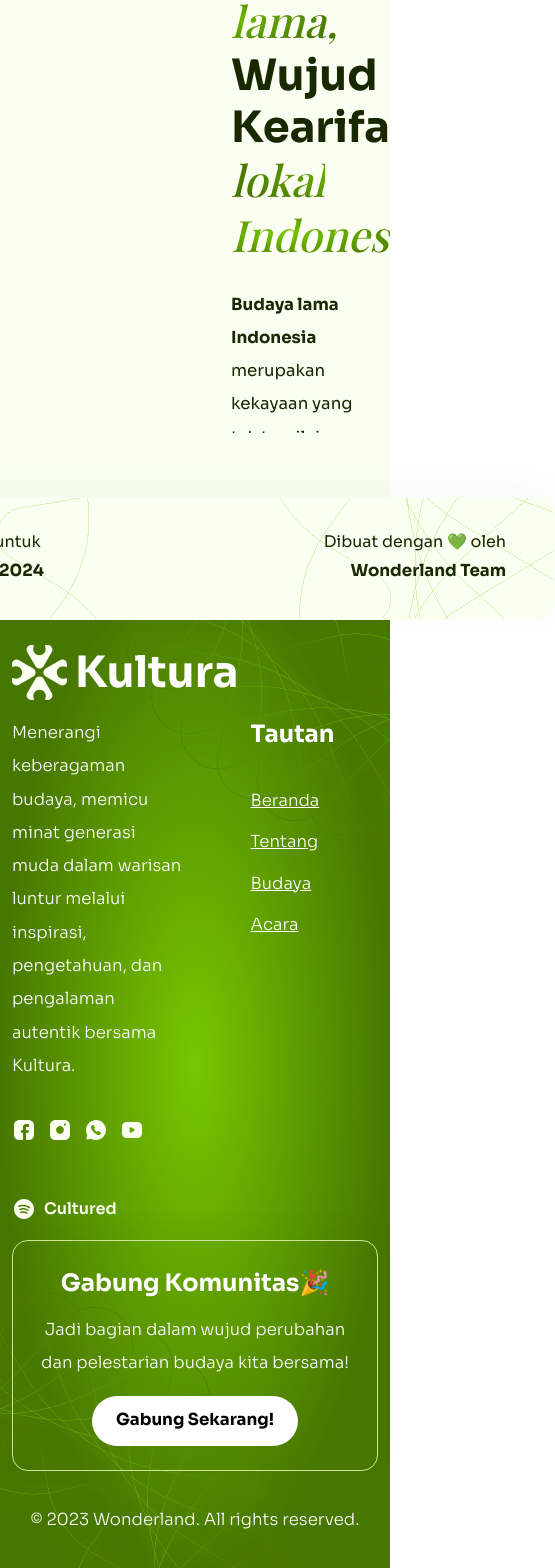
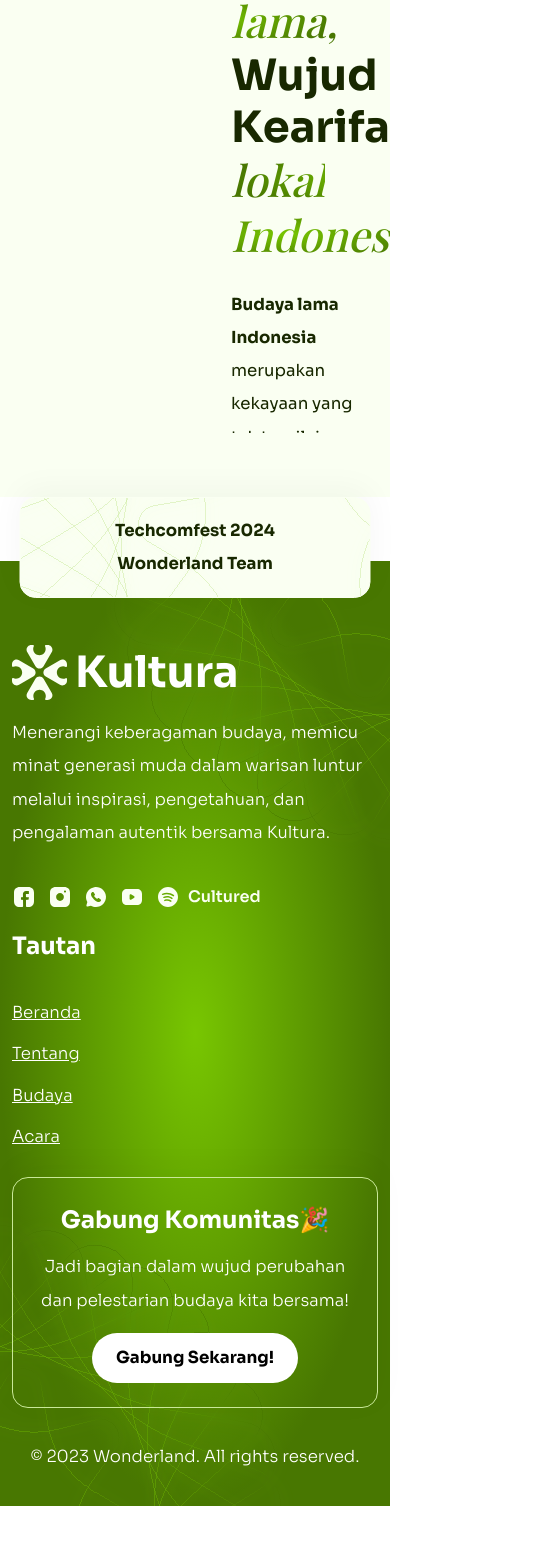
Before and after one commit to algavania/kultura-wonderland, a Vue app: page /#/ in a window 390 px wide. Shown: the part 335-1903 px from the top of the page, 555 px wide, since content can reach past the window. After the commit the page ends 1841 px from the top, so only its background shows below. Built offline with nearby package versions, Linux system fonts and the light colour scheme; a web font is replaced by a local one.

Commit message:
style: footer responsive preparation

```diff
--- a/src/core/Footer.vue
+++ b/src/core/Footer.vue
@@ -4,22 +4,23 @@
       <div class="top-bg">
         <v-container class="py-5" style="position: relative">
           <div
-            class="pa-8 px-12 background pattern-bg default-border"
-            style="
-              width: 45rem;
-              position: absolute;
-              top: -4rem;
-              left: 50%;
-              transform: translateX(-50%);
-            "
+            class="pa-4 pa-sm-8 px-12 background pattern-bg default-border footer-card"
           >
-            <div class="d-flex justify-space-between">
-              <div>Submisi Web untuk</div>
-              <div>Dibuat dengan 💚 oleh</div>
-            </div>
-            <div class="d-flex justify-space-between font-weight-bold text-sm">
+            <div class="d-block d-sm-none font-weight-bold text-sm text-center">
               <div>Techcomfest 2024</div>
               <div>Wonderland Team</div>
+            </div>
+            <div class="d-none d-sm-block">
+              <div class="d-flex justify-space-between">
+                <div>Submisi Web untuk</div>
+                <div>Dibuat dengan 💚 oleh</div>
+              </div>
+              <div
+                class="d-flex justify-space-between font-weight-bold text-sm"
+              >
+                <div>Techcomfest 2024</div>
+                <div>Wonderland Team</div>
+              </div>
             </div>
           </div>
           <div class="d-flex align-center my-4 mt-16">
@@ -36,7 +37,7 @@
             >
           </div>
           <v-row>
-            <v-col>
+            <v-col cols="12" md="6" lg="4">
               <div class="white--text text-sm font-weight-light">
                 Menerangi keberagaman budaya, memicu minat generasi muda dalam
                 warisan luntur melalui inspirasi, pengetahuan, dan pengalaman
@@ -52,8 +53,8 @@
                 </div>
               </v-row>
             </v-col>
-            <v-col>
-              <div style="display: grid" class="justify-center">
+            <v-col cols="12" md="6" lg="4">
+              <div style="display: grid" class="justify-sm-center">
                 <div class="text-small-md font-weight-bold white--text mb-6">
                   Tautan
                 </div>
@@ -67,10 +68,9 @@
                 </div>
               </div>
             </v-col>
-            <v-col>
-              <div
-                class="default-border pa-6 text-center"
-              >
+            <v-col class="d-none d-md-flex d-lg-none" md="3"></v-col>
+            <v-col cols="12" md="6" lg="4">
+              <div class="default-border pa-6 text-center">
                 <div class="text-small-md white--text font-weight-bold">
                   Gabung Komunitas🎉
                 </div>
@@ -88,6 +88,7 @@
                 </div>
               </div>
             </v-col>
+            <v-col class="d-none d-md-flex d-lg-none" md="3"></v-col>
           </v-row>
           <div
             class="white--text text-center text-sm font-weight-light mt-8 mb-3"
@@ -132,4 +133,24 @@ export default {
   background-repeat: no-repeat !important;
   background-position: top right;
 }
+
+.footer-card {
+  position: absolute;
+  top: -4rem;
+  left: 50%;
+  transform: translateX(-50%);
+  width: 50%;
+}
+
+@media only screen and (max-width: 960px) {
+  .footer-card {
+    width: 70%;
+  }
+}
+
+@media only screen and (max-width: 600px) {
+  .footer-card {
+    width: 90%;
+  }
+}
 </style>
```
